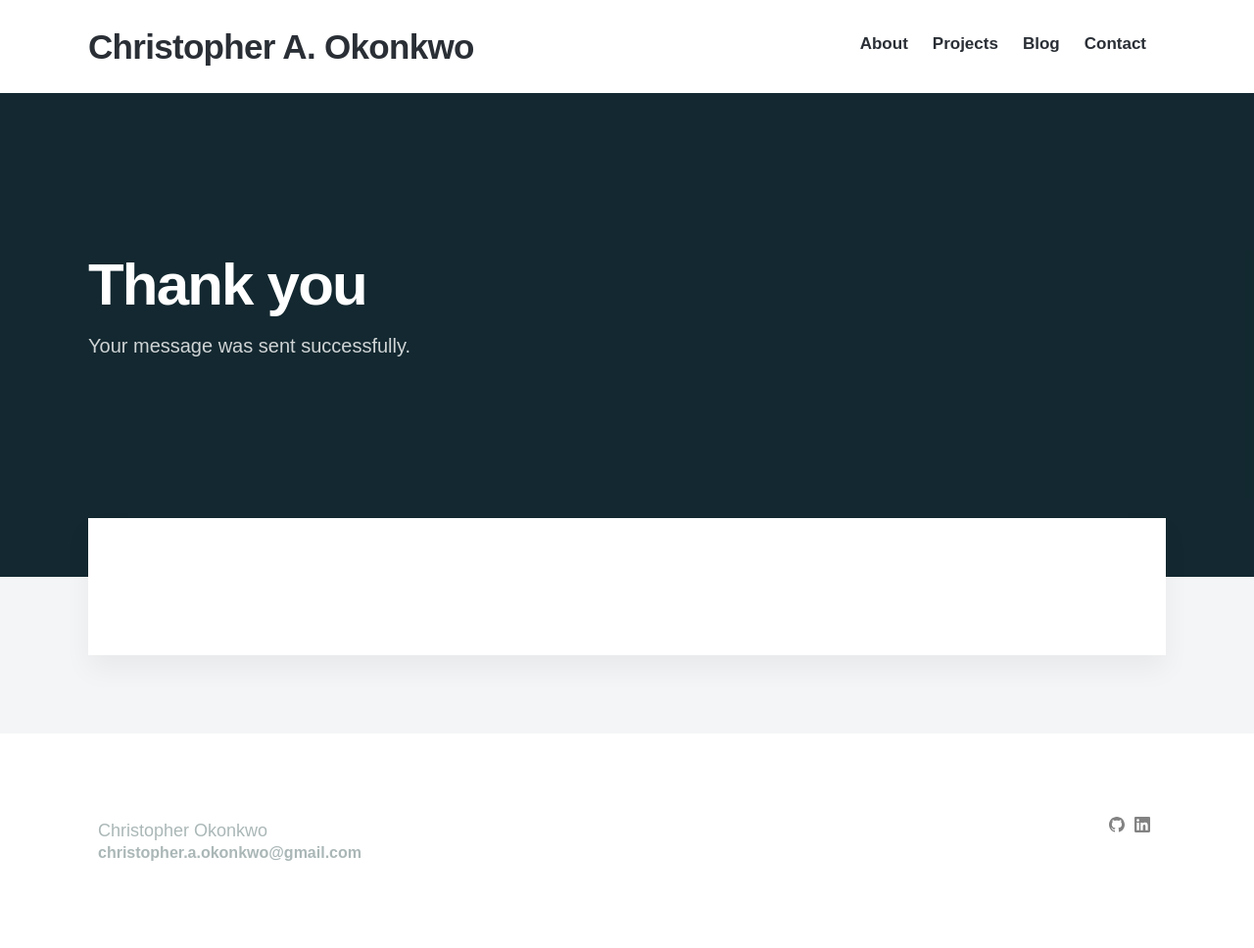
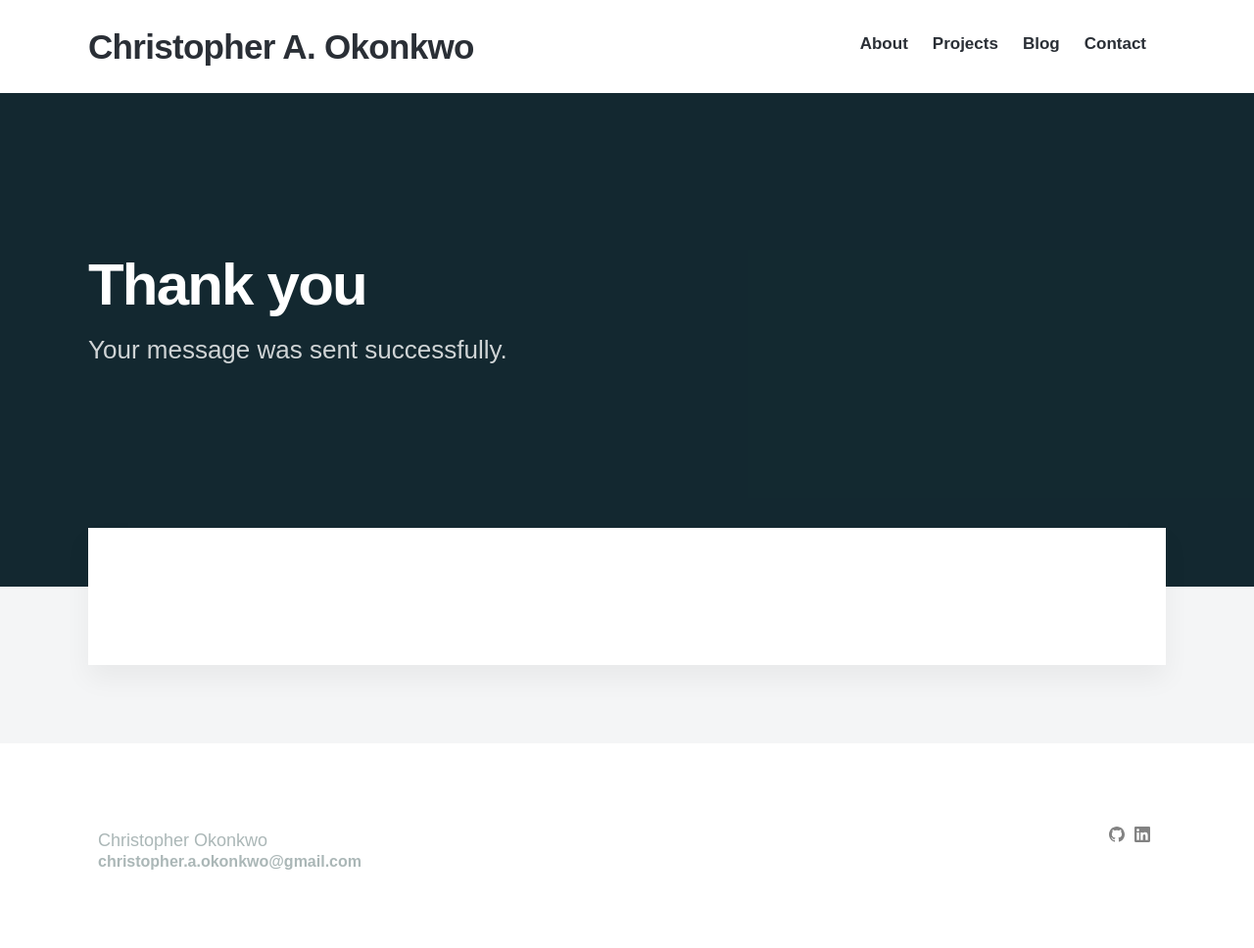
Before and after one commit to crisokonkwo/crisokonkwo.github.io, a Jekyll site: the page built from _pages/thanks.md, in a window 1280 px wide. Shown: the whole page at 98% size. Built offline with Jekyll 4.4.1, drawn with Linux system fonts in a browser that asks for light colours; nearby versions of some CDN libraries; some web fonts are replaced.

Commit message:
Update page.html

```diff
--- a/_layouts/page.html
+++ b/_layouts/page.html
@@ -11,7 +11,7 @@ layout: default
 	<div class="wrap">
 
 		<h1>{{ page.title }}</h1>
-		<p style="font-size: 20px">{{ page.subtitle }}</p>
+		<p style="font-size: 26px">{{ page.subtitle }}</p>
 
 	</div>
 
```
